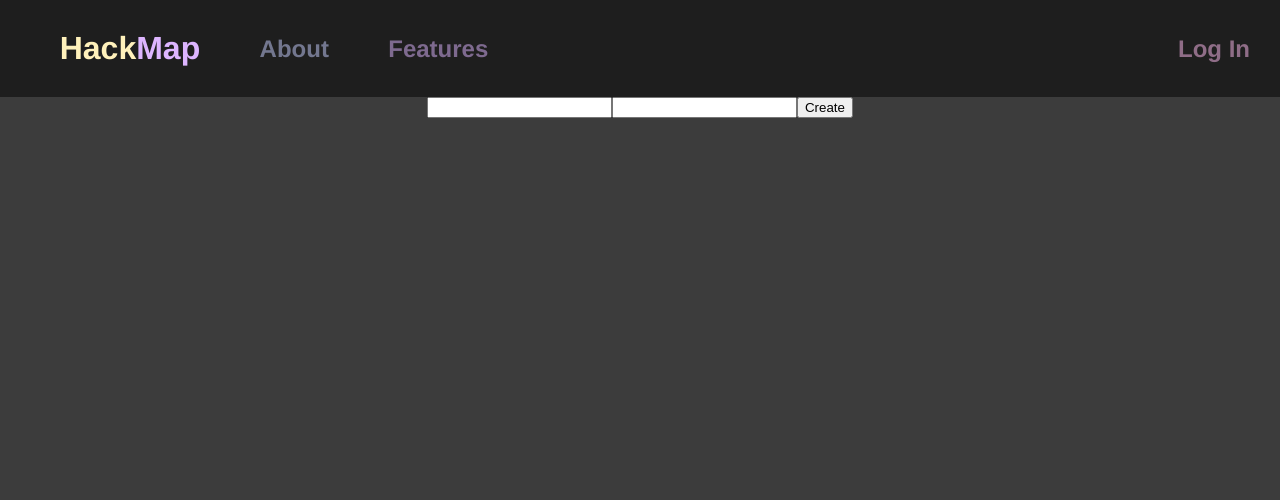
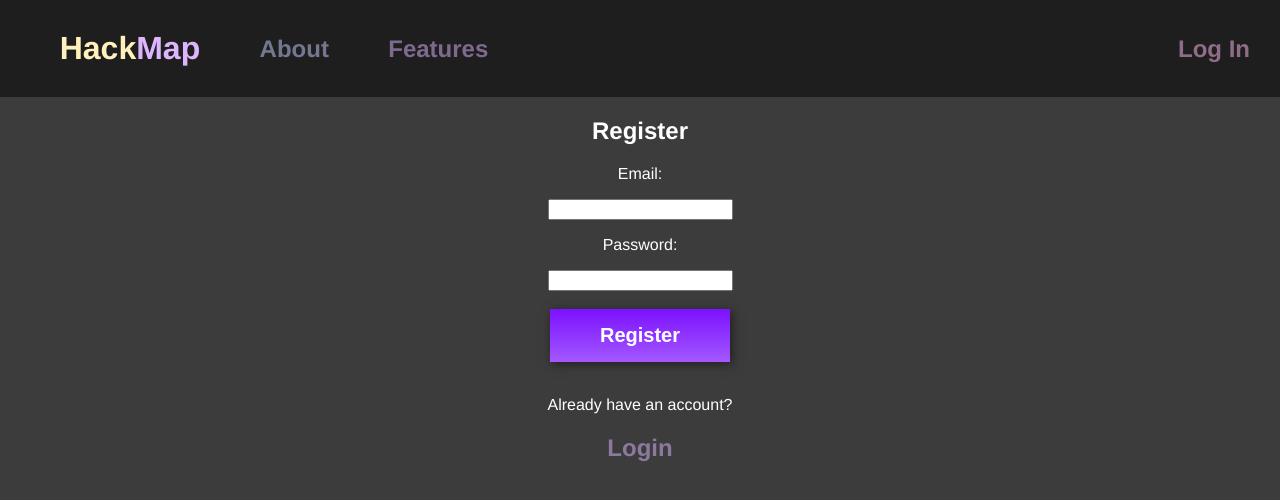
Before and after one commit to benholland1024/planathon, a Vue app: page /register in a window 1280 px wide. Shown: the top 500 px of the page. Built offline with nearby package versions, Linux system fonts and the light colour scheme; no server answers.

Commit message:
Updated Register.vue
Changed appearance and added link to login

```diff
--- a/src/components/Auth/Register.vue
+++ b/src/components/Auth/Register.vue
@@ -1,8 +1,15 @@
 <template>
 <div class="auth-popup" id="register">
+  <h2>Register</h2>
+  <p>Email:</p>
   <input v-model="email" type="text" />
-  <input v-model="password" type="password" />
-  <button @click="signIn()">Create</button>
+  <p>Password:</p>
+  <input v-model="password" type="password" /> <br><br>
+  <button @click="signIn()" class="material-button-large purple-gradient">Register</button> <br><br>
+  <p>Already have an account?</p>
+  <router-link to="/login" tag="h2" class="link light-purple faded-link">
+    Login
+  </router-link>
 </div>
 </template>
 
```
